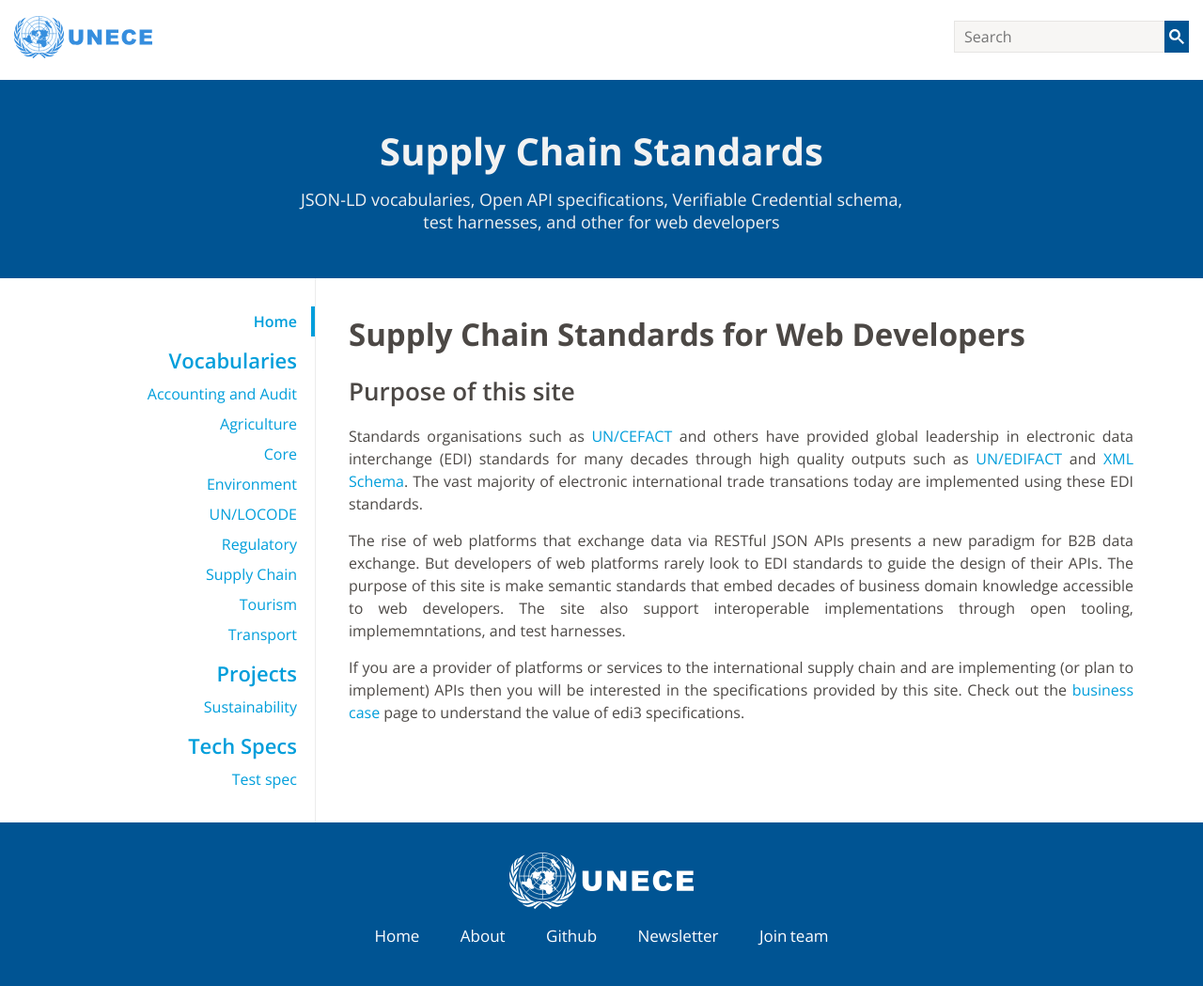
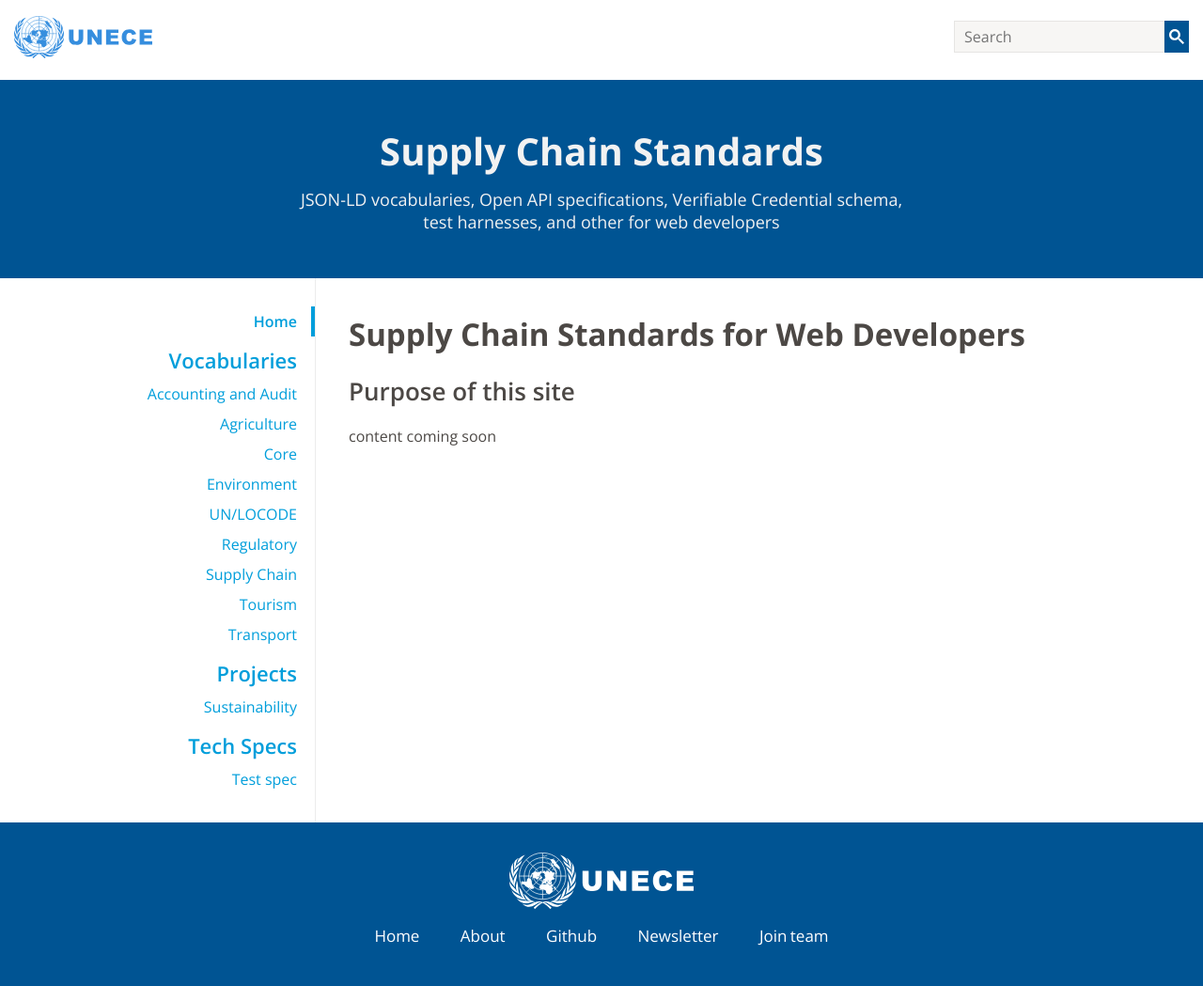
Before and after one commit to uncefact/website, a Jekyll site: the page built from index.md, in a window 1280 px wide. Shown: the whole page at 94% size. Built offline with Jekyll 4.4.1, drawn with Linux system fonts in a browser that asks for light colours; our own code applies the rules of GitHub Pages for plain Markdown files.

Commit message:
Update index.md

```diff
--- a/index.md
+++ b/index.md
@@ -9,8 +9,4 @@ permalink: /
 
 ## Purpose of this site
 
-Standards organisations such as [UN/CEFACT](https://www.unece.org/cefact/) and others have provided global leadership in electronic data interchange (EDI) standards for many decades through high quality outputs such as [UN/EDIFACT](http://www.unece.org/cefact/edifact/welcome.html) and [XML Schema](http://www.unece.org/cefact/xml_schemas/index). The vast majority of electronic international trade transations today are implemented using these EDI standards.
-
-The rise of web platforms that exchange data via RESTful JSON APIs presents a new paradigm for B2B data exchange. But developers of web platforms rarely look to EDI standards to guide the design of their APIs. The purpose of this site is make semantic standards that embed decades of business domain knowledge accessible to web developers. The site also support interoperable implementations through open tooling, implememntations, and test harnesses.
-
-If you are a provider of platforms or services to the international supply chain and are implementing (or plan to implement) APIs then you will be interested in the specifications provided by this site. Check out the [business case](#) page to understand the value of edi3 specifications.
+content coming soon
```
